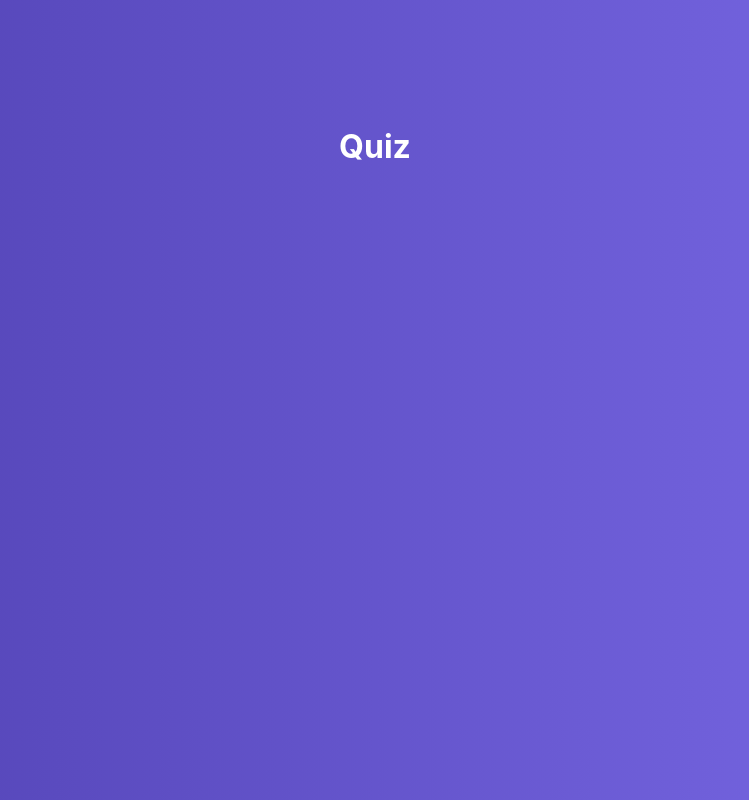
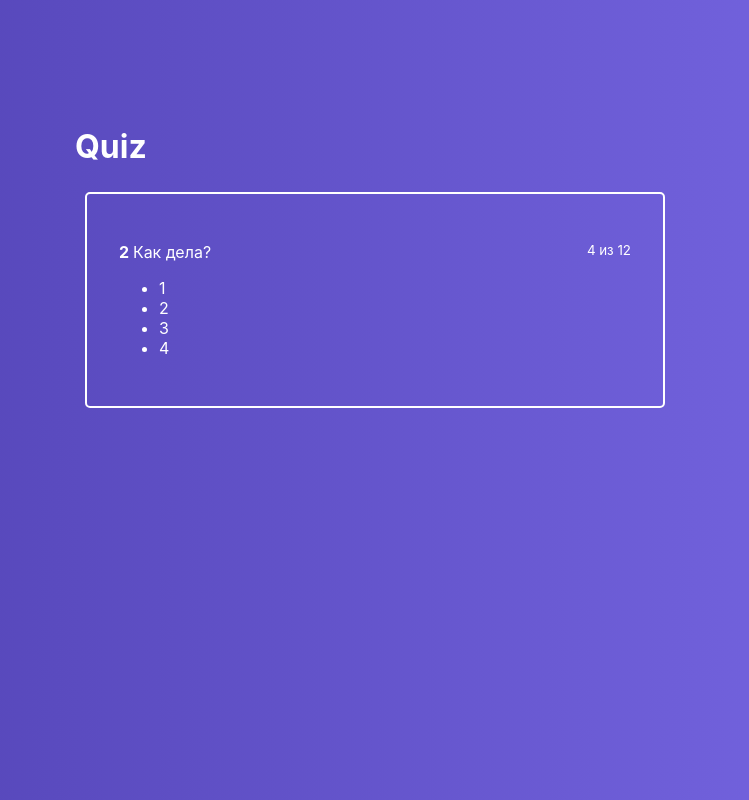
Before and after one commit to smargelov/react-learn, a React (Create React App) app: page / in a window 1280 px wide. Shown: the whole page, without its empty margins (265-1014 px from the left). Built offline with nearby package versions, Linux system fonts and the light colour scheme.

Commit message:
Add ActiveQuiz component

```diff
--- /dev/null
+++ b/src/components/ActiveQuiz/ActiveQuiz.js
@@ -0,0 +1,24 @@
+import React from 'react';
+import classes from "./ActiveQuiz.module.sass";
+
+const ActiveQuiz = props => {
+    return (
+        <div className={classes.ActiveQuiz}>
+            <p className={classes.Question}>
+                <span>
+                    <strong>2 </strong>
+                    Как дела?
+                </span>
+                <small>4 из 12</small>
+            </p>
+            <ul>
+                <li>1</li>
+                <li>2</li>
+                <li>3</li>
+                <li>4</li>
+            </ul>
+        </div>
+    );
+}
+
+export default ActiveQuiz;
--- /dev/null
+++ b/src/components/ActiveQuiz/ActiveQuiz.module.sass
@@ -0,0 +1,11 @@
+.ActiveQuiz
+    color: #ffffff
+    padding: 2rem
+    border: 2px solid #ffffff
+    border-radius: 5px
+    margin: 0 10px
+    box-sizing: border-box
+
+.Question
+    display: flex
+    justify-content: space-between
--- a/src/containers/Quiz/Quiz.js
+++ b/src/containers/Quiz/Quiz.js
@@ -1,5 +1,6 @@
 import React, {Component} from 'react';
 import classes from "./Quiz.module.sass";
+import ActiveQuiz from "../../components/ActiveQuiz/ActiveQuiz";
 
 class Quiz extends Component {
     state = {
@@ -9,7 +10,10 @@
     render() {
         return (
             <section className={classes.Quiz}>
-                <h1>Quiz</h1>
+                <div className={classes.QuizWrapper}>
+                    <h1>Quiz</h1>
+                    <ActiveQuiz/>
+                </div>
             </section>
         );
     }
--- a/src/containers/Quiz/Quiz.module.sass
+++ b/src/containers/Quiz/Quiz.module.sass
@@ -9,3 +9,6 @@
     h1
         color: #ffffff
         font-size: 2rem
+
+.QuizWrapper
+    width: 600px
```
